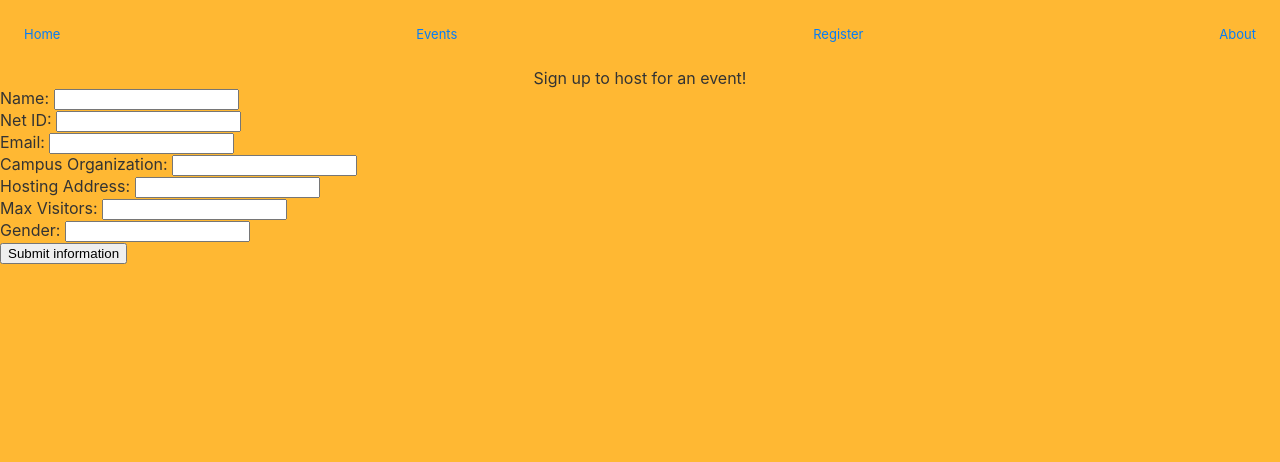
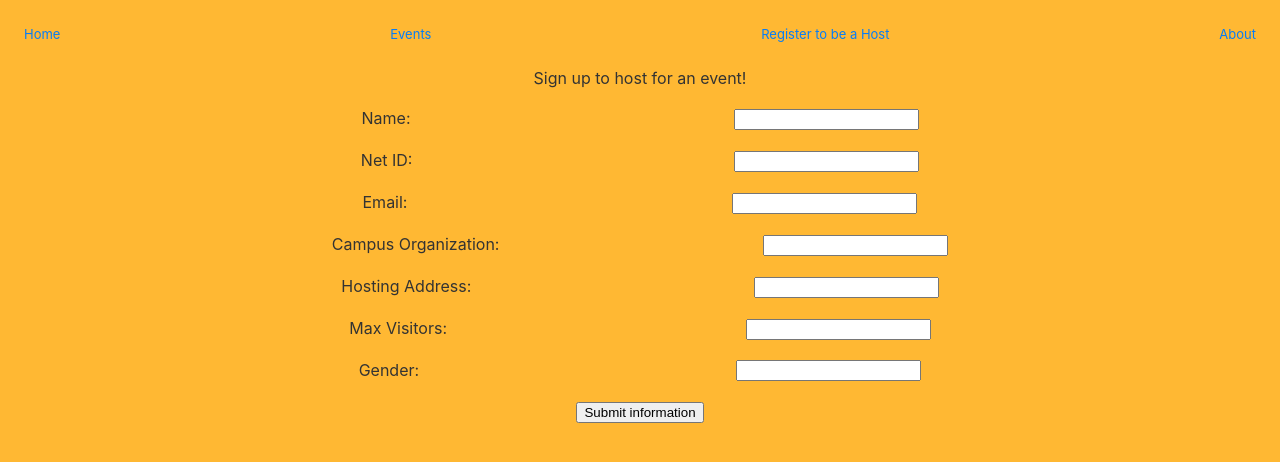
Before and after one commit to nshankar13/TigerNest, a Next.js app in the folder frontend/: page /eventRegister in a window 1280 px wide. Shown: the top 462 px of the page. Built offline with nearby package versions, Linux system fonts and the light colour scheme.

Commit message:
pageLayout

```diff
--- a/frontend/components/nav.js
+++ b/frontend/components/nav.js
@@ -33,7 +33,7 @@ const Nav = () => (
       </li>
       <li>
         <Link href="/eventRegister">
-          <a>Register</a>
+          <a>Register to be a Host</a>
         </Link>
       </li>
       <li>
--- a/frontend/package.json
+++ b/frontend/package.json
@@ -8,9 +8,12 @@
     "cors": "^2.8.5",
     "express": "^4.16.4",
     "isomorphic-unfetch": "^3.0.0",
+    "mdbreact": "^4.11.1",
     "next": "8.0.3",
+    "prop-types": "^15.7.2",
     "react": "16.8.3",
     "react-dom": "^16.8.3",
-    "react-router-dom": "^4.3.1"
+    "react-router-dom": "^4.3.1",
+    "reactstrap": "^7.1.0"
   }
 }
--- a/frontend/pages/eventRegister.js
+++ b/frontend/pages/eventRegister.js
@@ -3,8 +3,8 @@ import Link from 'next/link'
 import Head from '../components/head'
 import Nav from '../components/nav'
 import fetch from 'isomorphic-unfetch'
-
-
+import { Button, Container, Row, Col, CustomInput, Form, FormFeedback, FormGroup, Label, Input, FormText} from 'reactstrap';
+import PropTypes from 'prop-types'
 
 class eventRegister extends React.Component {
   constructor(props, context){
@@ -38,7 +38,7 @@ class eventRegister extends React.Component {
         body: JSON.stringify(userInfo)
   });
 
-  console.log("hello");
+
 
   const content = await res.json();
   console.log(content);
@@ -53,30 +53,68 @@ class eventRegister extends React.Component {
       <center> Sign up to host for an event!</center>
 
       <form id="registerForm">
-        Name: <input type="text" name="name" />
-        <br />
-
-        Net ID: <input type="text" name="netid" id="netid" />
-        <br />
-
-        Email: <input type="text" name="email" id="email" />
-        <br />
-
-        Campus Organization: <input type="text" name="campusorg" id="campusorg" />
-        <br />
-
-        Hosting Address: <input type="text" name="address" id="address" />
-        <br />
-
-        Max Visitors: <input type="text" name="maxvisitor" id="maxvisitor" />
-        <br />
-
-        Gender: <input type="text" name="gender" id="gender" />
-        <br />
+      <div className="row">
+      <div className="column">
+      Name:
+      </div>
+      <div className="column">
+      <input type="text" name="name" />
+      </div>
+      </div>
 
 
-       <button onClick={this.addUser}> Submit information </button>
+     <div className="row">
+     <div className="column">
+      Net ID:
+      </div>
 
+      <div className="column">
+      <input type="text" name="netid" id="netid" />
+      </div>
+      </div>
+
+       <div className="row">
+       <div className="column">
+      Email:
+      </div>
+
+      <div className="column">
+      <input type="text" name="email" id="email" />
+      </div>
+      </div>
+
+      <div className="row">
+      <div className="column">
+      Campus Organization:
+      </div>
+      <div className="column">
+      <input type="text" name="campusorg" id="campusorg" />
+      </div>
+      </div>
+      <div className="row">
+      <div className="column">
+      Hosting Address:
+      </div>
+
+      <div className="column">
+      <input type="text" name="address" id="address" />
+      </div>
+      </div>
+
+      <div className="row">
+      <div className="column">
+      Max Visitors:
+      </div>
+
+      <div className="column">
+      <input type="text" name="maxvisitor" id="maxvisitor" />
+      </div>
+      </div>
+      <div className="row">
+      Gender: <input type="text" name="gender" id="gender" />
+      </div>
+
+       <center><button onClick={this.addUser}> Submit information </button> </center>
       </form>
 
     </div>
@@ -98,7 +136,7 @@ class eventRegister extends React.Component {
       }
       .row {
         max-width: 880px;
-        margin: 80px auto 40px;
+        margin: 20px auto 20px;
         display: flex;
         flex-direction: row;
         justify-content: space-around;
--- /dev/null
+++ b/frontend/pages/index.css
@@ -0,0 +1,7 @@
+.row > div {
+  padding: 1rem;
+  background-color: #33b5e5;
+  border: 2px solid #fff;
+  color: #fff;
+  text-align: center;
+}
```
Also changed, not shown: frontend/pages/eventRegister2.js (added, +88 -0 lines), 1 other file (tests, documents, lock files or other folders).
